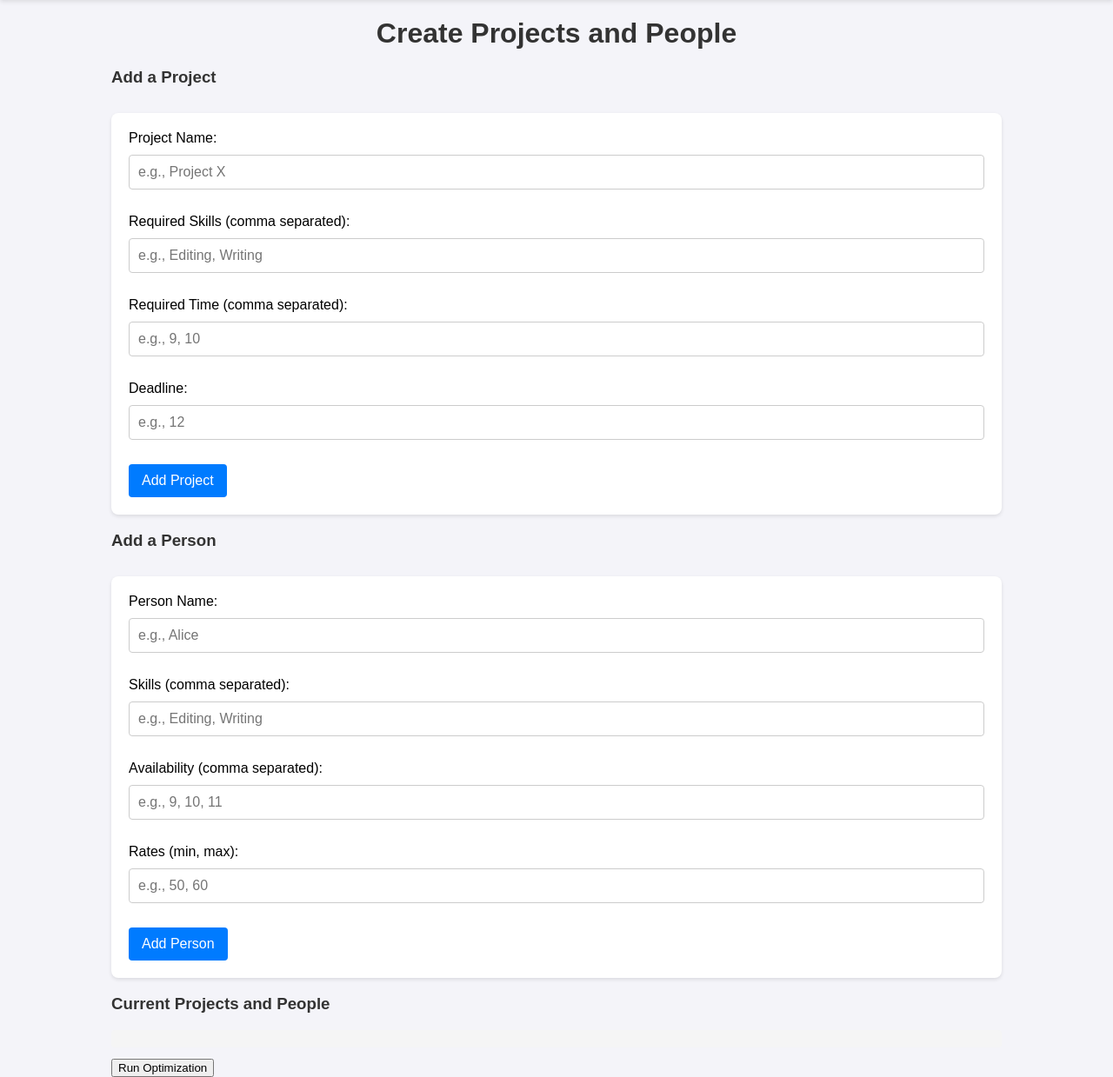
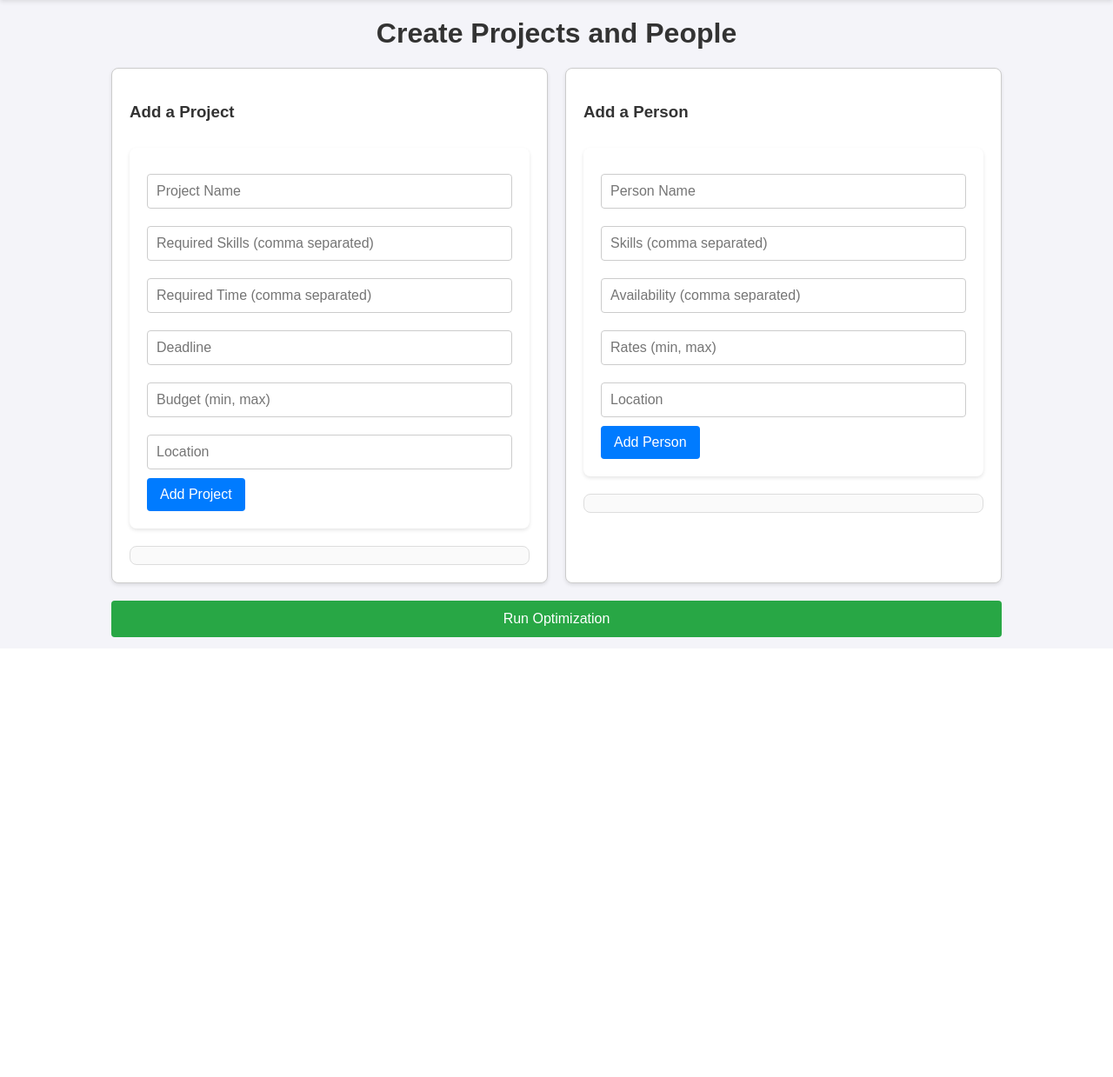
Before and after one commit to AaravM11/ai-scheduler, a Flask app: page /create in a window 1280 px wide. Shown: the part 54-1293 px from the top of the page at 87% size. After the commit the page ends 787 px from the top, so only its background shows below. Run offline with Flask 3, Linux system fonts and the light colour scheme.

Commit message:
updated second page for resource optimization

```diff
--- a/static/css/styles.css
+++ b/static/css/styles.css
@@ -103,6 +103,87 @@ pre {
     white-space: pre-wrap;
 }
 
+/* Split Screen Layout for Projects and People */
+.split-screen {
+    display: flex;
+    gap: 20px;
+    margin-top: 20px;
+}
+
+.form-section {
+    flex: 1;
+    padding: 20px;
+    border: 1px solid #ccc;
+    border-radius: 8px;
+    background-color: #ffffff;
+    box-shadow: 0 2px 4px rgba(0, 0, 0, 0.1);
+}
+
+/* Display Data as Clean Boxes */
+.data-list {
+    margin-top: 20px;
+    max-height: 300px;
+    overflow-y: auto;
+    border: 1px solid #ddd;
+    border-radius: 8px;
+    background-color: #fafafa;
+    padding: 10px;
+}
+
+.data-item {
+    padding: 10px;
+    border-bottom: 1px solid #eee;
+    background-color: #ffffff;
+    border-radius: 4px;
+    margin-bottom: 8px;
+    box-shadow: 0 1px 3px rgba(0, 0, 0, 0.1);
+    transition: background 0.2s ease;
+}
+
+.data-item:last-child {
+    border-bottom: none;
+}
+
+.data-item:hover {
+    background-color: #f9f9f9;
+}
+
+/* Remove Button Styling */
+.data-item button {
+    background-color: #f44336;
+    color: white;
+    padding: 5px 10px;
+    border: none;
+    border-radius: 4px;
+    font-size: 14px;
+    cursor: pointer;
+    transition: background 0.2s ease;
+    margin-top: 5px;
+}
+
+.data-item button:hover {
+    background-color: #d32f2f;
+}
+
+/* "Run Optimization" Button */
+#run-optimization {
+    display: block;
+    width: 100%;
+    padding: 12px;
+    background-color: #28a745;
+    color: white;
+    border: none;
+    border-radius: 4px;
+    font-size: 16px;
+    cursor: pointer;
+    transition: background 0.2s ease;
+    margin-top: 20px;
+}
+
+#run-optimization:hover {
+    background-color: #218838;
+}
+
 /* Responsive Design */
 @media (max-width: 768px) {
     .container {
@@ -114,4 +195,13 @@ pre {
         gap: 10px;
         align-items: center;
     }
+
+    .split-screen {
+        flex-direction: column;
+        gap: 10px;
+    }
+
+    .form-section {
+        width: 100%;
+    }
 }
--- a/static/js/create.js
+++ b/static/js/create.js
@@ -3,29 +3,78 @@ const people = {};
 
 document.getElementById('add-project-form').addEventListener('submit', (event) => {
     event.preventDefault();
+
     const name = document.getElementById('project-name').value;
     const skills = document.getElementById('project-skills').value.split(',').map(s => s.trim());
     const time = document.getElementById('project-time').value.split(',').map(t => parseInt(t.trim()));
     const deadline = parseInt(document.getElementById('project-deadline').value);
+    const budget = document.getElementById('project-budget').value.split(',').map(b => parseInt(b.trim()));  // min, max
+    const location = document.getElementById('project-location').value;
 
-    projects[name] = { skills, time, deadline };
-    updateSummary();
+    projects[name] = { skills, time, deadline, budget, location };
+    updateProjectsUI();
 });
 
 document.getElementById('add-person-form').addEventListener('submit', (event) => {
     event.preventDefault();
+
     const name = document.getElementById('person-name').value;
     const skills = document.getElementById('person-skills').value.split(',').map(s => s.trim());
     const availability = document.getElementById('person-availability').value.split(',').map(a => parseInt(a.trim()));
     const rates = document.getElementById('person-rates').value.split(',').map(r => parseInt(r.trim()));
+    const location = document.getElementById('person-location').value;
 
-    people[name] = { skills, availability, rates };
-    updateSummary();
+    people[name] = { skills, availability, rates, location };
+    updatePeopleUI();
 });
 
-function updateSummary() {
-    const summary = document.getElementById('summary-content');
-    summary.textContent = `Projects:\n${JSON.stringify(projects, null, 2)}\n\nPeople:\n${JSON.stringify(people, null, 2)}`;
+function updateProjectsUI() {
+    const projectList = document.getElementById('project-list');
+    projectList.innerHTML = '';
+
+    Object.entries(projects).forEach(([name, data]) => {
+        const projectEl = document.createElement('div');
+        projectEl.className = 'data-item';
+        projectEl.innerHTML = `
+            <strong>${name}</strong>
+            <p>Skills: ${data.skills.join(', ')}</p>
+            <p>Time: ${data.time.join(', ')}</p>
+            <p>Deadline: ${data.deadline}</p>
+            <p>Budget: ${data.budget.join(' - ')}</p>
+            <p>Location: ${data.location}</p>
+            <button onclick="removeProject('${name}')">Remove</button>
+        `;
+        projectList.appendChild(projectEl);
+    });
+}
+
+function updatePeopleUI() {
+    const personList = document.getElementById('person-list');
+    personList.innerHTML = '';
+
+    Object.entries(people).forEach(([name, data]) => {
+        const personEl = document.createElement('div');
+        personEl.className = 'data-item';
+        personEl.innerHTML = `
+            <strong>${name}</strong>
+            <p>Skills: ${data.skills.join(', ')}</p>
+            <p>Availability: ${data.availability.join(', ')}</p>
+            <p>Rates: ${data.rates.join(' - ')}</p>
+            <p>Location: ${data.location}</p>
+            <button onclick="removePerson('${name}')">Remove</button>
+        `;
+        personList.appendChild(personEl);
+    });
+}
+
+function removeProject(name) {
+    delete projects[name];
+    updateProjectsUI();
+}
+
+function removePerson(name) {
+    delete people[name];
+    updatePeopleUI();
 }
 
 document.getElementById('run-optimization').addEventListener('click', async () => {
@@ -38,7 +87,8 @@ document.getElementById('run-optimization').addEventListener('click', async () =
             availability: Object.fromEntries(Object.entries(people).map(([k, v]) => [k, v.availability])),
             projects,
             rates: Object.fromEntries(Object.entries(people).map(([k, v]) => [k, v.rates])),
-            deadlines: Object.fromEntries(Object.entries(projects).map(([k, v]) => [k, v.deadline]))
+            deadlines: Object.fromEntries(Object.entries(projects).map(([k, v]) => [k, v.deadline])),
+            locations: Object.fromEntries(Object.entries(projects).map(([k, v]) => [k, v.location]))  // Send project locations
         })
     });
 
--- a/templates/create.html
+++ b/templates/create.html
@@ -1,10 +1,10 @@
 <!DOCTYPE html>
 <html lang="en">
 <head>
-    <meta charset="UTF-8">
-    <meta name="viewport" content="width=device-width, initial-scale=1.0">
+    <meta charset="UTF-8" />
+    <meta name="viewport" content="width=device-width, initial-scale=1.0" />
     <title>Create Projects and People</title>
-    <link rel="stylesheet" href="{{ url_for('static', filename='css/styles.css') }}">
+    <link rel="stylesheet" href="{{ url_for('static', filename='css/styles.css') }}" />
 </head>
 <body>
 
@@ -17,47 +17,42 @@
     <div class="container">
         <h1>Create Projects and People</h1>
 
-        <div id="create-form">
+        <div class="split-screen">
+            <!-- Project Form Section -->
+            <div class="form-section">
                 <h3>Add a Project</h3>
                 <form id="add-project-form">
-                <label for="project-name">Project Name:</label>
-                <input type="text" id="project-name" placeholder="e.g., Project X" required><br><br>
-
-                <label for="project-skills">Required Skills (comma separated):</label>
-                <input type="text" id="project-skills" placeholder="e.g., Editing, Writing" required><br><br>
-
-                <label for="project-time">Required Time (comma separated):</label>
-                <input type="text" id="project-time" placeholder="e.g., 9, 10" required><br><br>
-
-                <label for="project-deadline">Deadline:</label>
-                <input type="number" id="project-deadline" placeholder="e.g., 12" required><br><br>
-
+                    <input type="text" id="project-name" placeholder="Project Name" required />
+                    <input type="text" id="project-skills" placeholder="Required Skills (comma separated)" required />
+                    <input type="text" id="project-time" placeholder="Required Time (comma separated)" required />
+                    <input type="number" id="project-deadline" placeholder="Deadline" required />
+                    <input type="text" id="project-budget" placeholder="Budget (min, max)" required />
+                    <input type="text" id="project-location" placeholder="Location" required />
                     <button type="submit">Add Project</button>
                 </form>
+                <div id="project-list" class="data-list">
+                    <!-- Projects will be displayed here -->
+                </div>
+            </div>
 
+            <!-- Person Form Section -->
+            <div class="form-section">
                 <h3>Add a Person</h3>
                 <form id="add-person-form">
-                <label for="person-name">Person Name:</label>
-                <input type="text" id="person-name" placeholder="e.g., Alice" required><br><br>
-
-                <label for="person-skills">Skills (comma separated):</label>
-                <input type="text" id="person-skills" placeholder="e.g., Editing, Writing" required><br><br>
-
-                <label for="person-availability">Availability (comma separated):</label>
-                <input type="text" id="person-availability" placeholder="e.g., 9, 10, 11" required><br><br>
-
-                <label for="person-rates">Rates (min, max):</label>
-                <input type="text" id="person-rates" placeholder="e.g., 50, 60" required><br><br>
-
+                    <input type="text" id="person-name" placeholder="Person Name" required />
+                    <input type="text" id="person-skills" placeholder="Skills (comma separated)" required />
+                    <input type="text" id="person-availability" placeholder="Availability (comma separated)" required />
+                    <input type="text" id="person-rates" placeholder="Rates (min, max)" required />
+                    <input type="text" id="person-location" placeholder="Location" required />
                     <button type="submit">Add Person</button>
                 </form>
+                <div id="person-list" class="data-list">
+                    <!-- People will be displayed here -->
+                </div>
+            </div>
         </div>
 
-        <div id="summary">
-            <h3>Current Projects and People</h3>
-            <pre id="summary-content"></pre>
         <button id="run-optimization">Run Optimization</button>
-        </div>
     </div>
 
     <script src="{{ url_for('static', filename='js/create.js') }}"></script>
```
Lines whose indentation alone changed are shown as unchanged.
